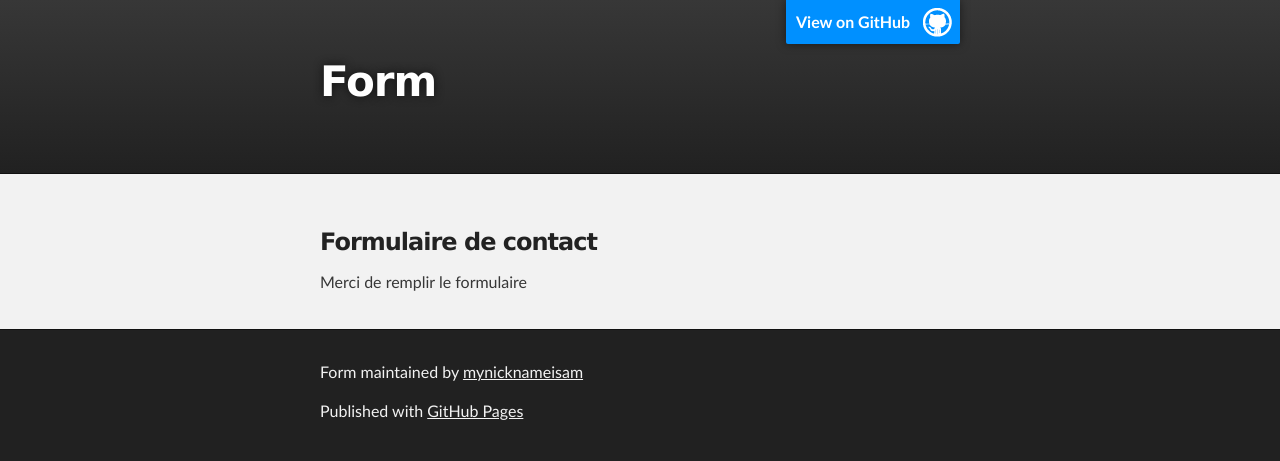
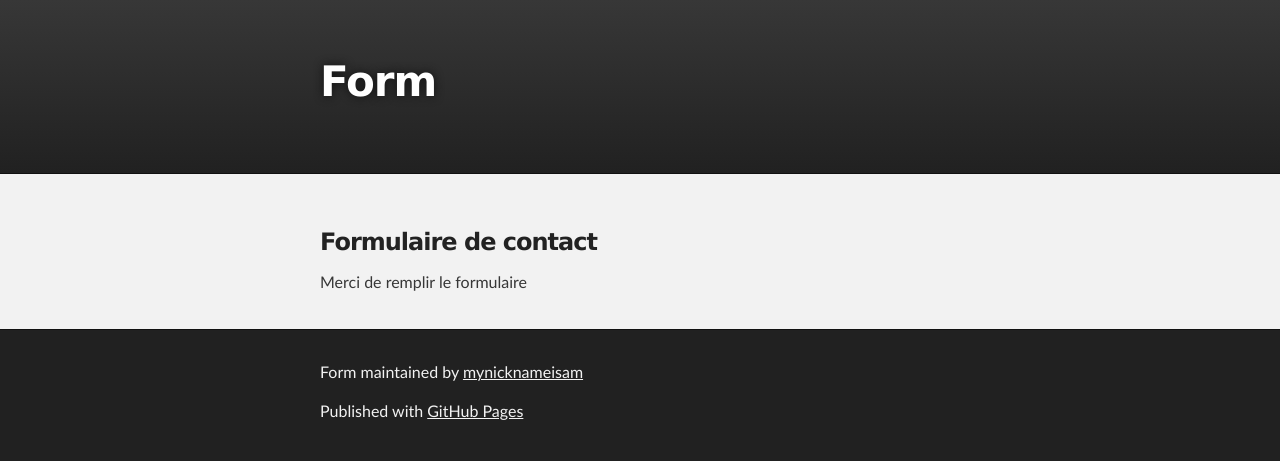
Before and after one commit to mynicknameisam/form, a plain HTML site: page index.html in a window 1280 px wide. Drawn offline with Linux system fonts and the light colour scheme.

Commit message:
Update index.html

```diff
--- a/index.html
+++ b/index.html
@@ -16,7 +16,7 @@
     <!-- HEADER -->
     <div id="header_wrap" class="outer">
         <header class="inner">
-          <a id="forkme_banner" href="https://github.com/mynicknameisam/form">View on GitHub</a>
+
 
           <h1 id="project_title">Form</h1>
           <h2 id="project_tagline"></h2>
```
